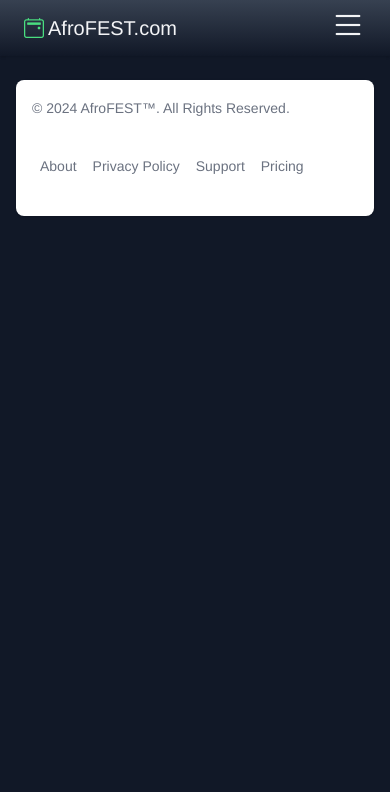
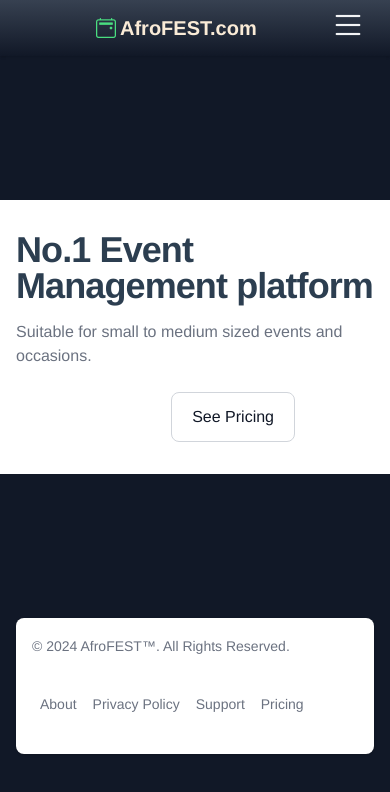
Before and after one commit to Rokari-19/Event-Management-System-Frontend, a Vue app: page / in a window 390 px wide. Shown: the top 792 px of the page. Built offline with nearby package versions, Linux system fonts and the light colour scheme.

Commit message:
added new views, and switched components

```diff
--- a/src/components/Card.vue
+++ b/src/components/Card.vue
@@ -25,9 +25,3 @@ export default {
   },
 }
 </script>
-
-<style>
-.pic {
-  border-radius: 3px;
-}
-</style>
--- a/src/components/Footer.vue
+++ b/src/components/Footer.vue
@@ -26,4 +26,4 @@
 
 </template>
 
-class="hover:underline me-4 md:me-6"
+<!-- class="hover:underline me-4 md:me-6" -->
--- a/src/components/Navbar.vue
+++ b/src/components/Navbar.vue
@@ -1,11 +1,14 @@
 <template>
-    <div class="nav bg-gradient-to-b from-gray-700 text-gray-100 py-3.5 px-6 shadow md:flex justify-between
+    <div class="nav bg-gradient-to-b from-gray-700 text-gray-100 py-3.5 px-24 shadow md:flex justify-between
     items-center">
         <div class="flex items-center cursor-pointer">
+
             <span class="text-green-400 text-xl mr-1">
                 <i class="bi bi-calendar2-event"></i>
             </span>
-            <div class="text-xl">AfroFEST.com</div>
+            <a href="/">
+                <div class="text-xl">AfroFEST.com</div>
+            </a>
         </div>
 
         <span @click="menuOpen()" class="absolute md:hidden right-6 top-1.5 cursor-pointer text-4xl">
--- a/src/components/Welcome.vue
+++ b/src/components/Welcome.vue
@@ -1,7 +1,39 @@
 <template>
     <div class="hero">
-
+        <section class="bg-white dark:bg-gray-900">
+            <div class="grid max-w-screen-xl px-4 py-8 mx-auto my-36 lg:gap-8 xl:gap-0 lg:py-16 lg:grid-cols-12">
+                <div class="mr-auto place-self-center lg:col-span-7">
+                    <h1
+                        class="max-w-2xl mb-4 text-4xl font-extrabold tracking-tight leading-none md:text-5xl xl:text-6xl dark:text-white">
+                        No.1 Event Management platform </h1>
+                    <p class="max-w-2xl mb-6 font-light text-gray-500 lg:mb-8 md:text-lg lg:text-xl dark:text-gray-400">
+                        Suitable for small to medium sized events and occasions. </p>
+                    <a href="#"
+                        class="inline-flex items-center justify-center px-5 py-3 mr-3 text-base font-medium text-center text-white rounded-lg bg-primary-700 hover:bg-primary-800 focus:ring-4 focus:ring-primary-300 dark:focus:ring-primary-900">
+                        Get started
+                        <svg class="w-5 h-5 ml-2 -mr-1" fill="currentColor" viewBox="0 0 20 20"
+                            xmlns="http://www.w3.org/2000/svg">
+                            <path fill-rule="evenodd"
+                                d="M10.293 3.293a1 1 0 011.414 0l6 6a1 1 0 010 1.414l-6 6a1 1 0 01-1.414-1.414L14.586 11H3a1 1 0 110-2h11.586l-4.293-4.293a1 1 0 010-1.414z"
+                                clip-rule="evenodd"></path>
+                        </svg>
+                    </a>
+                    <a href="#"
+                        class="inline-flex items-center justify-center px-5 py-3 text-base font-medium text-center text-gray-900 border border-gray-300 rounded-lg hover:bg-gray-100 focus:ring-4 focus:ring-gray-100 dark:text-white dark:border-gray-700 dark:hover:bg-gray-700 dark:focus:ring-gray-800">
+                        See Pricing
+                    </a>
+                </div>
+                <div class="hidden lg:mt-0 lg:col-span-5 lg:flex">
+                    <img src="https://flowbite.s3.amazonaws.com/blocks/marketing-ui/hero/phone-mockup.png" alt="mockup">
+                </div>
+            </div>
+        </section>
     </div>
 </template>
 
-<script></script>
+<script>
+export default {
+    name: 'Welcome',
+    props: {}
+}
+</script>
--- a/src/main.js
+++ b/src/main.js
@@ -3,7 +3,10 @@ import App from './App.vue'
 import router from './router'
 import store from './store'
 import axios from 'axios'
+import Welcome from './components/Welcome.vue'
 
 axios.defaults.baseURL = "http://127.0.0.1:8000"
 
-createApp(App).use(store).use(router, axios).mount('#app')
+const app = createApp(App).use(store).use(router, axios)
+app.component("Welcome", Welcome)
+app.mount('#app')
--- a/src/router/index.js
+++ b/src/router/index.js
@@ -1,13 +1,19 @@
 import { createRouter, createWebHistory } from 'vue-router'
-import events from '../views/HomeView.vue'
+import Home from '../views/Home.vue'
 import AboutView from '../views/AboutView.vue'
 import Login from '@/views/Login.vue'
+import Events from '@/views/Events.vue'
 
 const routes = [
   {
+    path: '/',
+    name: 'Home',
+    component: Home
+  },
+  {
     path: '/events',
     name: 'events',
-    component: events
+    component: Events
   },
   {
     path: '/discover',
--- a/src/store/index.js
+++ b/src/store/index.js
@@ -43,6 +43,7 @@ export default createStore({
 
 // todo
 /*
+set up welcome component - check
 set up event detail component
 set up sign up page
 set up calender page
--- /dev/null
+++ b/src/views/Events.vue
@@ -0,0 +1,41 @@
+<template>
+    <div class="grid md:grid-cols-3 grid-cols-none ">
+      <Card v-for="item in events" v-bind:key="item.id" v-bind:event="item"/>
+    </div>
+</template>
+
+<script>
+import axios from 'axios'
+import Card from '@/components/Card.vue';
+export default {
+    name: "Events",
+    data() {
+        return {
+            events: []
+        }
+    },
+    components: {
+        Card
+    },
+    mounted() {
+        this.getEvents()
+
+        document.title = 'Events | AfroFEST.com'
+
+    },
+    methods: {
+        getEvents() {
+            axios
+                .get("/api/v1/events/")
+                .then(response => {
+                    this.events = response.data;
+                    console.log(this.events);
+                })
+                .catch(error => {
+                    console.log(error)
+                })
+        }
+    }
+
+}
+</script>
--- /dev/null
+++ b/src/views/Home.vue
@@ -0,0 +1,15 @@
+<template>
+  <div class="home">
+    <Welcome />
+  </div>
+</template>
+
+<script>
+import Welcome from '@/components/Welcome.vue';
+export default {
+  name: 'Home',
+  mounted() {
+    document.title = "Home | AfroFEST.com"
+  }
+}
+</script>
--- a/src/views/HomeView.vue
+++ /dev/null
@@ -1,45 +0,0 @@
-<template>
-  <div class="home">
-    <div class="grid md:grid-cols-3 grid-cols-none ">
-      <Card v-for="item in events" v-bind:key="item.id" v-bind:event="item"/>
-    </div>
-  </div>
-</template>
-
-<script>
-// @ is an alias to /src
-
-import Card from '@/components/Card.vue';
-import axios from 'axios';
-export default {
-  name: 'Events',
-  data() {
-    return {
-      events : []
-    }
-  },
-  components: {
-    Card
-  },
-  mounted() {
-    this.getEvents()
-
-    document.title = 'Events | AfroFEST.com'
-
-  },
-  methods: {
-    getEvents() {
-      axios
-        .get("/api/v1/events/")
-        .then(response => {
-          this.events = response.data;
-          console.log(this.events);
-        })
-        .catch(error => {
-          console.log(error)
-        })
-    }
-  }
-
-}
-</script>
```
Also changed, not shown: src/views/EventDetail.vue (added, +20 -0 lines).
